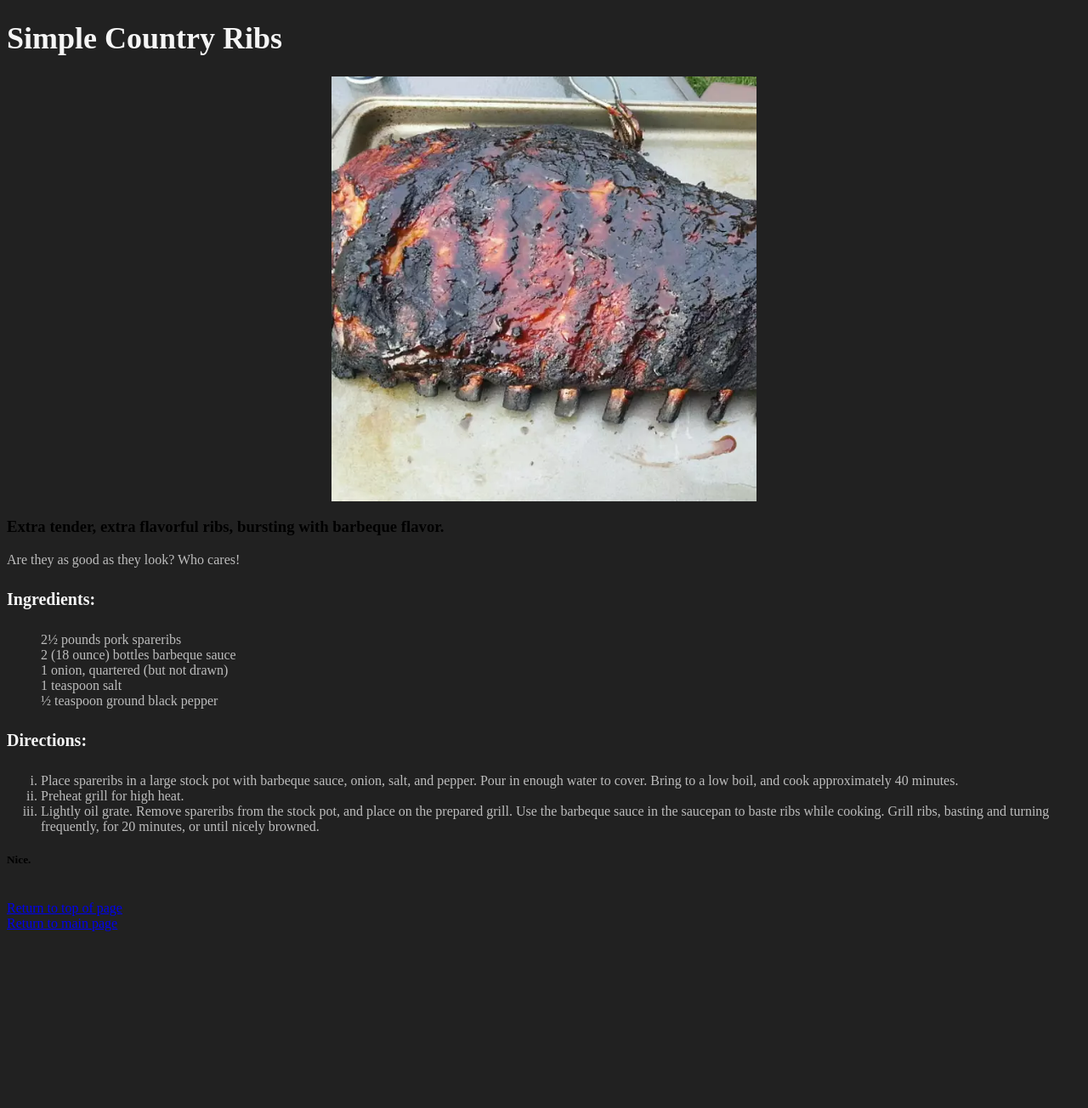
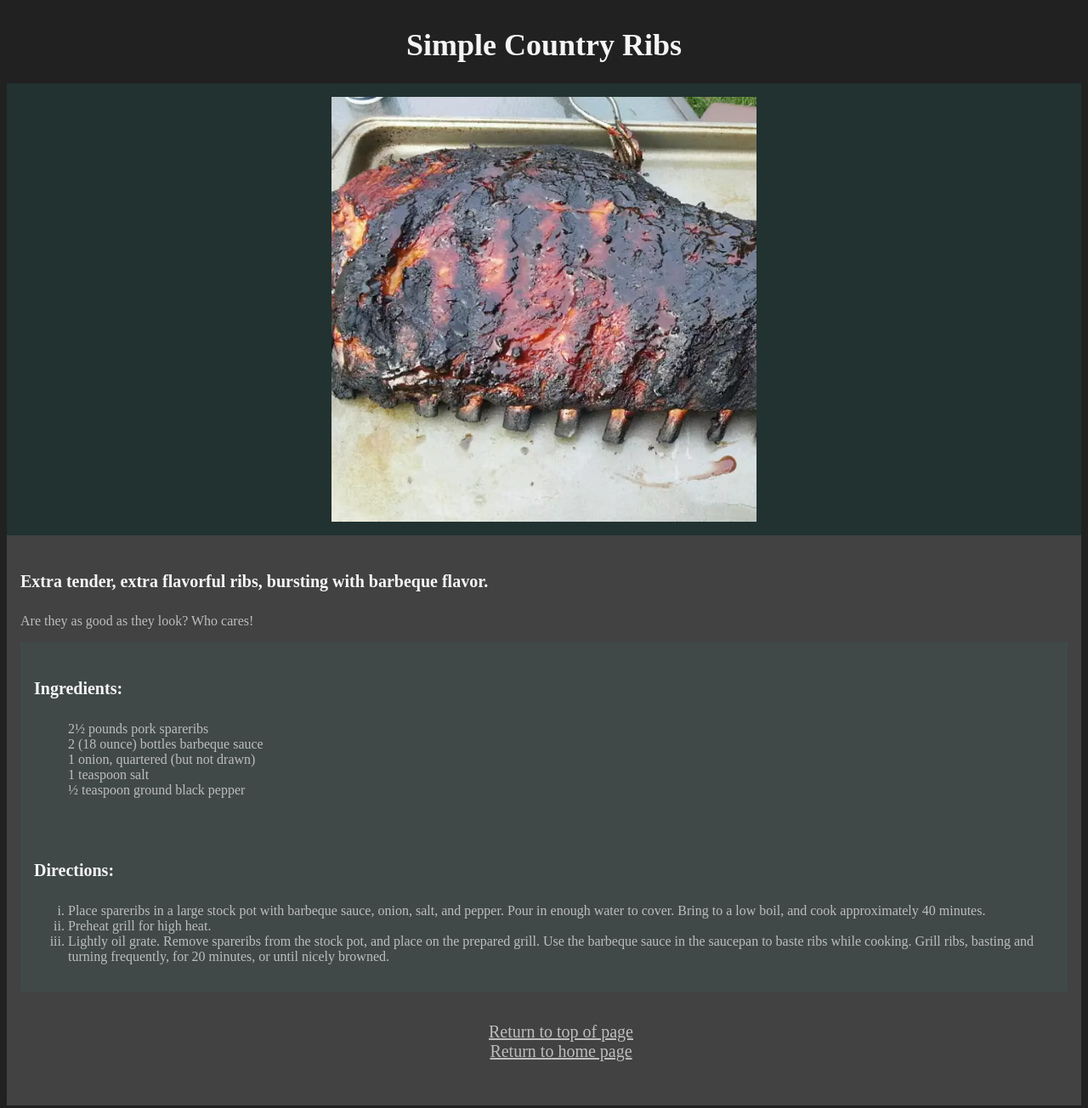
Before and after one commit to zdeezy/Odin-Recipes, a plain HTML site: page recipes/simplecountryribs.html in a window 1280 px wide. Shown: the whole page at 85% size. Before the commit the page ends 1104 px from the top, so only its background shows below. Drawn offline with Linux system fonts and the light colour scheme.

Commit message:
Center links on pages and more playing with colors

```diff
--- a/recipes/simplecountryribs.html
+++ b/recipes/simplecountryribs.html
@@ -9,14 +9,19 @@
     </head>
 
     <body>
-        <h1 id="top">Simple Country Ribs</h1>
-        <img src="../images/ribs.jpg" alt="Are those ribs?!"
-        width="400"
-        height="400">
+        <div  class="title">
+            <h1>Simple Country Ribs</h1>
+        </div>
 
-        <h3>Extra tender, extra flavorful ribs, bursting with barbeque flavor.</h3>
+        <div class="main">
+            <img src="../images/ribs.jpg" alt="Are those ribs?!">
+        </div>
+
+        <div id="content">
+            <h4>Extra tender, extra flavorful ribs, bursting with barbeque flavor.</h4>
             <p>Are they as good as they look? Who cares!</p>
 
+            <div id="ingredients">
                 <h4>Ingredients:</h4>
                 <ul>
                     <li>2½ pounds pork spareribs</li>
@@ -25,19 +30,24 @@
                     <li>1 teaspoon salt</li>
                     <li>½ teaspoon ground black pepper</li>
                 </ul>
+            </div>
 
+            <div id="directions">
                 <h4>Directions:</h4>
                 <ol>
                     <li>Place spareribs in a large stock pot with barbeque sauce, onion, salt, and pepper. Pour in enough water to cover. Bring to a low boil, and cook approximately 40 minutes.</li>
                     <li>Preheat grill for high heat.</li>
                     <li>Lightly oil grate. Remove spareribs from the stock pot, and place on the prepared grill. Use the barbeque sauce in the saucepan to baste ribs while cooking. Grill ribs, basting and turning frequently, for 20 minutes, or until nicely browned.</li>
                 </ol>
+            </div>
 
-        <h5>Nice.</h5>
+            <div class="links">
+                <ul>
+                    <li><a class="clicky" href="./simplecountryribs.html#top">Return to top of page</a></li>
+                    <li><a class="clicky" href="../index.html">Return to home page</a></li>
+                </ul>
+            </div>
 
-        <br>
-        <a href="./simplecountryribs.html#top">Return to top of page</a>
-        <br>
-        <a href="../index.html">Return to main page</a>
+        </div>
     </body>
 </html>
--- a/style.css
+++ b/style.css
@@ -13,7 +13,7 @@ p {
 .title {
     display: flex;
     justify-content: center;
-    background-color: #004D40;
+    background-color: #212121;
     width: 100%;
 }
 
@@ -23,7 +23,7 @@ p {
     align-items: center;
     overflow: auto;
     padding: 1rem;
-    background-color: #26A69A;
+    background-color: #26A69A20;
 }
 
 .main {
@@ -42,6 +42,20 @@ p {
     background-color: #424242;
 }
 
+#ingredients {
+    padding: 1rem;
+    background-color: #26A69A10;
+}
+
+#directions {
+    padding: 1rem;
+    background-color: #26A69A10;
+}
+
+#separator {
+    background-color: #424242;
+}
+
 .links,.clicky {
     text-align: center;
     font-size: 20px;
@@ -55,7 +69,13 @@ p {
 }
 
 .clicky {
+    align-content: center;
     color: #BDBDBD;
+}
+
+#centerlinks {
+    align-content: center;
+    justify-content: center;
 }
 
 ul {
```
Also changed, not shown: recipes/honeychicken.html (+12 -4 lines). Lines whose indentation alone changed are shown as unchanged.
